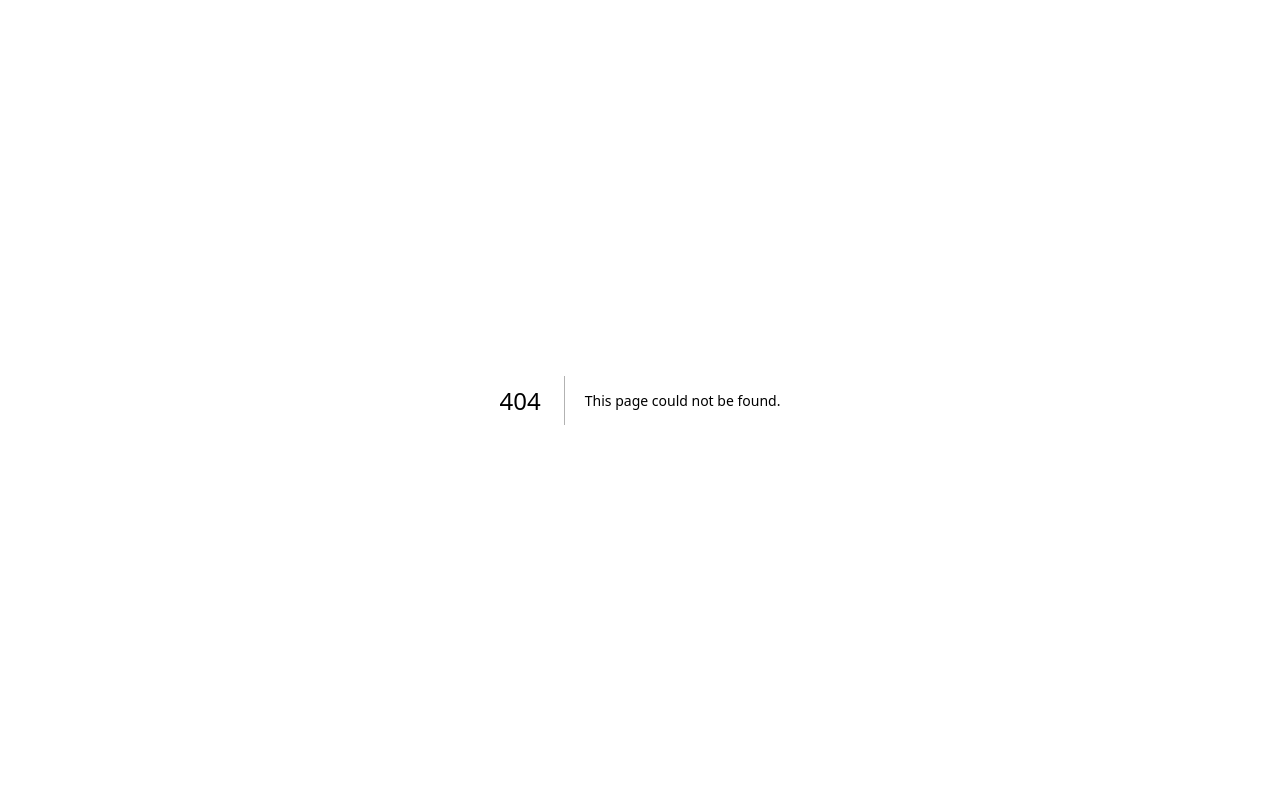
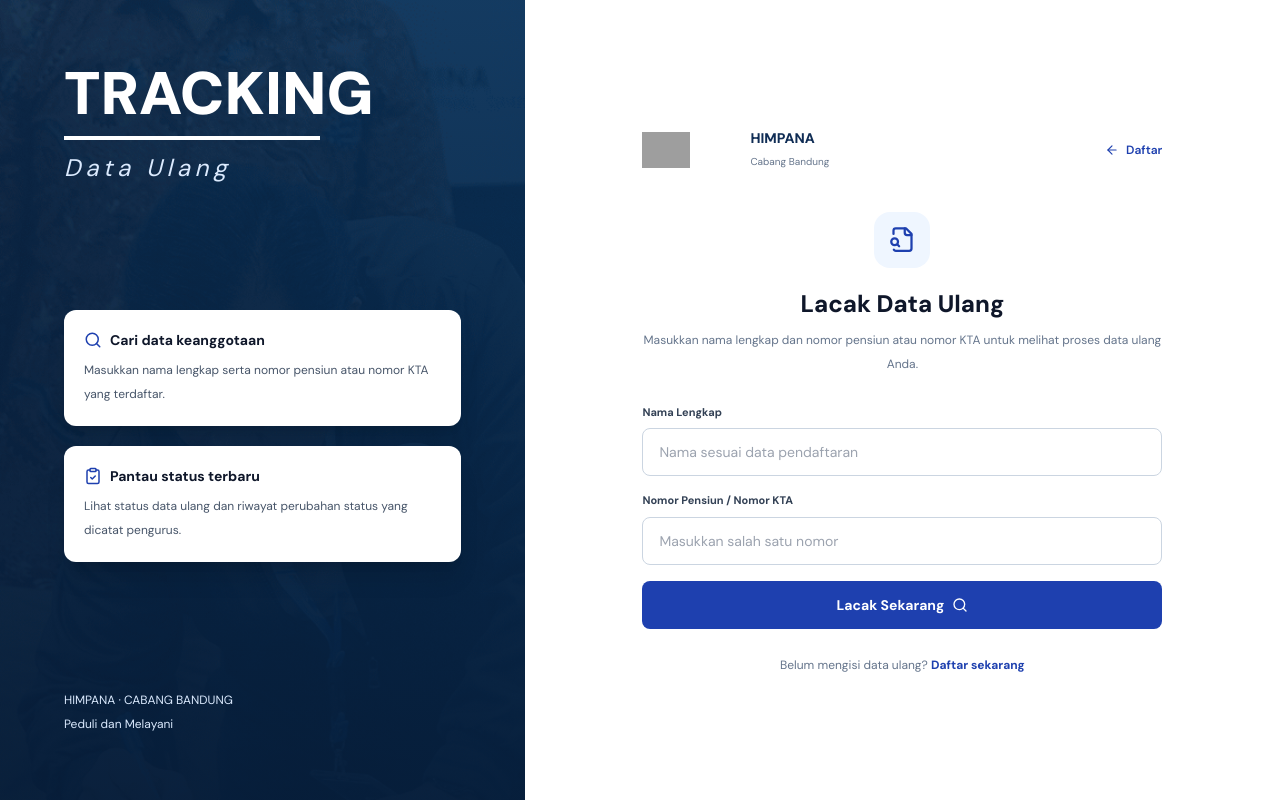
Before and after one commit to CUPP-0/himpana-bandung, a Next.js app: page /tracking in a window 1280 px wide. Before the commit this address had no page. Built offline with nearby package versions, Linux system fonts and the light colour scheme; grey boxes are pictures that could not be loaded.

Commit message:
Add public data ulang tracking page

```diff
--- /dev/null
+++ b/app/tracking/page.jsx
@@ -0,0 +1,62 @@
+"use client";
+
+import { useState } from "react";
+import Link from "next/link";
+import { ArrowLeft, Search, ClipboardCheck, Clock3, CheckCircle2, FileSearch } from "lucide-react";
+
+const labels = { YO:"Yes Open", YWS:"Yes WS.", YWAC:"Yes WA Center", YVKTR:"Yes Via Ktr DAPEN", YVPOS:"Yes Via Pos", YDPV:"Dalam Proses Verifikasi", BWDU:"Belum Wajib Data Ulang", BLMDU:"Belum Data Ulang" };
+const descriptions = {
+  YO:"Data ulang Anda telah masuk pada status Yes Open.",
+  YWS:"Data ulang Anda tercatat pada status Yes WS.",
+  YWAC:"Data ulang Anda tercatat pada status Yes WA Center.",
+  YVKTR:"Data ulang Anda tercatat pada status Yes Via Kantor DAPEN.",
+  YVPOS:"Data ulang Anda tercatat pada status Yes Via Pos.",
+  YDPV:"Data Anda sedang dalam proses verifikasi pengurus.",
+  BWDU:"Saat ini Anda tercatat belum wajib melakukan data ulang.",
+  BLMDU:"Data Anda sudah terdaftar, tetapi proses data ulang belum dimulai atau belum diperbarui.",
+};
+const date = value => value ? new Date(value).toLocaleString("id-ID",{dateStyle:"long",timeStyle:"short"}) : "-";
+
+export default function TrackingPage() {
+  const [nama,setNama]=useState(""); const [nomor,setNomor]=useState("");
+  const [loading,setLoading]=useState(false); const [error,setError]=useState(""); const [result,setResult]=useState(null);
+  async function submit(e) {
+    e.preventDefault();setLoading(true);setError("");setResult(null);
+    try {
+      const response=await fetch("/api/data-ulang/tracking",{method:"POST",headers:{"Content-Type":"application/json"},body:JSON.stringify({nama,nomor})});
+      const data=await response.json();if(!response.ok)throw Error(data.error||"Data tidak ditemukan.");setResult(data.data);
+    } catch(e) {setError(e.message||"Terjadi kesalahan.");} finally {setLoading(false);}
+  }
+  return <main className="min-h-screen bg-slate-100 lg:grid lg:grid-cols-[41%_59%]">
+    <aside className="relative hidden min-h-screen overflow-hidden bg-[#102d55] text-white lg:flex lg:flex-col lg:justify-between lg:p-12 xl:p-16">
+      <div className="absolute inset-0 bg-[url('/images/hero-pertamina.png')] bg-cover bg-center opacity-70"/><div className="absolute inset-0 bg-gradient-to-b from-[#08284c]/55 to-[#061c38]/90"/>
+      <div className="relative z-10"><h1 className="text-5xl font-black xl:text-6xl">TRACKING</h1><div className="mt-3 h-1 w-64 bg-white"/><p className="mt-3 text-2xl italic tracking-[.2em] text-blue-100">Data Ulang</p></div>
+      <div className="relative z-10 space-y-5">
+        <div className="rounded-xl bg-white p-5 text-slate-900 shadow-xl"><b className="flex items-center gap-2 text-sm"><Search size={18} className="text-blue-800"/> Cari data keanggotaan</b><p className="mt-2 text-xs leading-6 text-slate-600">Masukkan nama lengkap serta nomor pensiun atau nomor KTA yang terdaftar.</p></div>
+        <div className="rounded-xl bg-white p-5 text-slate-900 shadow-xl"><b className="flex items-center gap-2 text-sm"><ClipboardCheck size={18} className="text-blue-800"/> Pantau status terbaru</b><p className="mt-2 text-xs leading-6 text-slate-600">Lihat status data ulang dan riwayat perubahan status yang dicatat pengurus.</p></div>
+      </div>
+      <p className="relative z-10 text-xs leading-6 text-blue-100">HIMPANA · CABANG BANDUNG<br/>Peduli dan Melayani</p>
+    </aside>
+    <section className="flex min-h-screen items-center justify-center bg-white px-5 py-10 sm:px-10">
+      <div className="w-full max-w-[520px]">
+        <div className="mb-10 flex items-center justify-between"><Link href="/" className="flex items-center gap-3 text-[#102d55]"><img className="h-9 w-24 object-contain object-left" src="https://himpana.com/logo-himpana.png" alt="Logo HIMPANA"/><span><b className="block text-sm font-extrabold">HIMPANA</b><small className="text-[10px] text-slate-500">Cabang Bandung</small></span></Link><Link href="/register" className="text-xs font-semibold text-blue-800"><ArrowLeft className="mr-1 inline" size={14}/> Daftar</Link></div>
+        <div className="mb-7 text-center"><span className="mx-auto grid h-14 w-14 place-items-center rounded-2xl bg-blue-50 text-blue-800"><FileSearch size={27}/></span><h2 className="mt-5 text-2xl font-extrabold text-slate-900">Lacak Data Ulang</h2><p className="mt-2 text-xs leading-6 text-slate-500">Masukkan nama lengkap dan nomor pensiun atau nomor KTA untuk melihat proses data ulang Anda.</p></div>
+        <form onSubmit={submit} className="space-y-4">
+          <div><label className="mb-2 block text-[11px] font-bold text-slate-700">Nama Lengkap</label><input required value={nama} onChange={e=>setNama(e.target.value)} placeholder="Nama sesuai data pendaftaran" className="h-12 w-full rounded-lg border border-slate-300 px-4 text-sm outline-none focus:border-blue-700 focus:ring-4 focus:ring-blue-700/10"/></div>
+          <div><label className="mb-2 block text-[11px] font-bold text-slate-700">Nomor Pensiun / Nomor KTA</label><input required value={nomor} onChange={e=>setNomor(e.target.value)} placeholder="Masukkan salah satu nomor" className="h-12 w-full rounded-lg border border-slate-300 px-4 text-sm outline-none focus:border-blue-700 focus:ring-4 focus:ring-blue-700/10"/></div>
+          {error&&<div className="rounded-lg border border-red-200 bg-red-50 p-3 text-xs text-red-700">{error}</div>}
+          <button disabled={loading} className="flex h-12 w-full items-center justify-center gap-2 rounded-lg bg-blue-800 text-sm font-bold text-white transition hover:bg-blue-900 disabled:opacity-60">{loading?"Mencari data...":"Lacak Sekarang"} <Search size={16}/></button>
+        </form>
+        {result&&<div className="mt-7 rounded-2xl border border-blue-100 bg-blue-50/60 p-5">
+          <div className="flex items-start justify-between gap-3"><div><p className="text-[10px] font-extrabold uppercase tracking-widest text-blue-800">Hasil Tracking</p><h3 className="mt-1 text-lg font-extrabold text-slate-900">{result.nama}</h3><p className="mt-1 text-[11px] text-slate-500">No. Pensiun: {result.nomor_pensiun||"-"} · KTA: {result.nomor_anggota||"-"}</p></div><span className="rounded-full bg-blue-800 px-3 py-1.5 text-[10px] font-extrabold text-white">{result.status}</span></div>
+          <div className="mt-4 rounded-xl bg-white p-4"><p className="text-sm font-extrabold text-[#102d55]">{labels[result.status]||result.status}</p><p className="mt-1 text-xs leading-5 text-slate-600">{descriptions[result.status]||"Status data ulang Anda telah diperbarui."}</p><p className="mt-3 text-[10px] text-slate-400">Pembaruan terakhir: {date(result.updated_at)}</p></div>
+          <div className="mt-5"><h4 className="mb-3 flex items-center gap-2 text-xs font-extrabold text-slate-800"><Clock3 size={15}/> Riwayat Proses</h4><div className="space-y-3">
+            <div className="flex gap-3"><span className="mt-0.5 text-blue-800"><CheckCircle2 size={17}/></span><div><p className="text-xs font-bold text-slate-800">Data terdaftar di sistem</p><p className="mt-0.5 text-[10px] text-slate-500">{date(result.created_at)}</p></div></div>
+            {result.history?.map((item,index)=><div key={index} className="flex gap-3"><span className="mt-0.5 text-blue-800"><CheckCircle2 size={17}/></span><div><p className="text-xs font-bold text-slate-800">{labels[item.status_sebelumnya]||"Status awal"} → {labels[item.status_baru]||item.status_baru}</p><p className="mt-0.5 text-[10px] text-slate-500">{date(item.changed_at)}</p>{item.catatan&&<p className="mt-1 text-[10px] text-slate-600">{item.catatan}</p>}</div></div>)}
+          </div></div>
+        </div>}
+        <p className="mt-7 text-center text-xs text-slate-500">Belum mengisi data ulang? <Link href="/register" className="font-bold text-blue-800 hover:underline">Daftar sekarang</Link></p>
+      </div>
+    </section>
+  </main>;
+}
```
